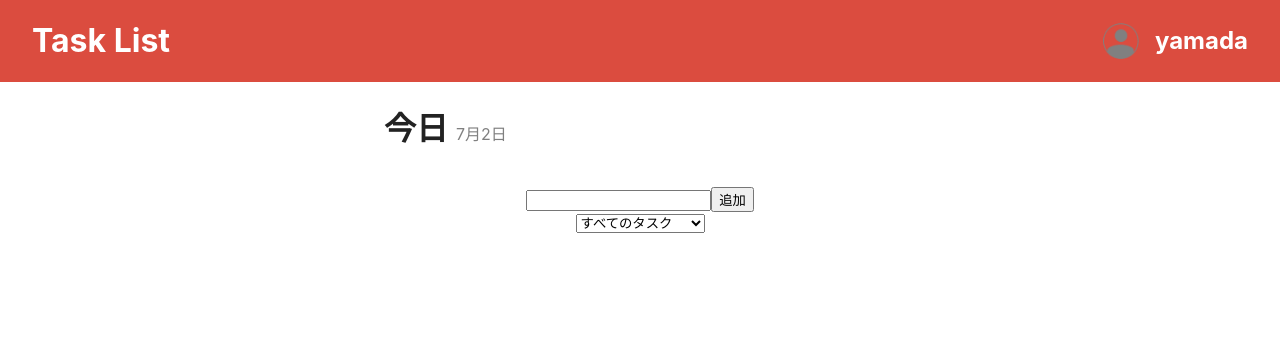
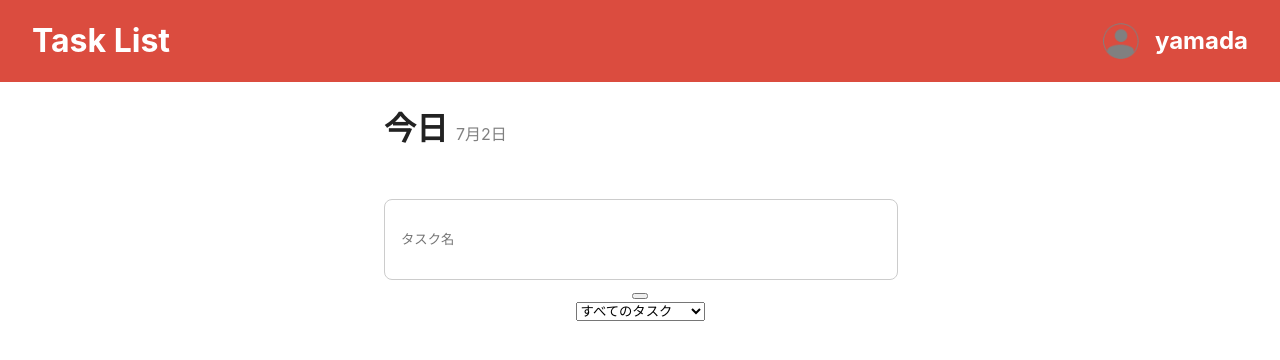
Before and after one commit to KuRa04/react-todo-app, a React (Create React App) app in the folder todo/: page / in a window 1280 px wide. Shown: the top 360 px of the page. Built offline with nearby package versions, Linux system fonts and the light colour scheme.

Commit message:
imp: sass

```diff
--- a/todo/package.json
+++ b/todo/package.json
@@ -39,5 +39,8 @@
       "last 1 firefox version",
       "last 1 safari version"
     ]
+  },
+  "devDependencies": {
+    "node-sass": "^5.0.0"
   }
 }
--- a/todo/src/App.css
+++ b/todo/src/App.scss
@@ -1,3 +1,19 @@
+input {
+  width: 100%;
+  margin: 0;
+  padding: 0;
+  border: 0;
+
+  &:focus {
+    outline: none;
+  }
+}
+
+ul {
+  margin: 0;
+  padding: 0;
+}
+
 li {
   margin: 0;
   padding: 0;
@@ -46,9 +62,31 @@ li {
 
 .today {
   padding-right: 8px;
-  color: #222222;
+  color: #222;
 }
 
 .date {
   color: #808080;
 }
+
+.task_item_list {
+  display: flex;
+  align-items: center;
+  border-bottom: 1px solid #ccc;
+}
+
+.task_item {
+  width: 80%;
+}
+
+.delete_button {
+  color: #222;
+}
+
+.input_wrapper {
+  margin-top: 28px;
+  padding: 32px 0;
+  border: 1px solid #ccc;
+  border-radius: 8px;
+  text-indent: 1rem;
+}
--- a/todo/src/App.tsx
+++ b/todo/src/App.tsx
@@ -1,5 +1,5 @@
 import React, { useState } from 'react';
-import './App.css';
+import './App.scss';
 
 interface Todo {
   value: string
@@ -51,6 +51,7 @@ const App: React.VFC = () => {
     setTodos(newTodos)
   }
 
+
   const handleOnRemove = (id: number, removed: boolean) => {
     const newTodos = todos.map((todo) => {
       if(todo.id === id) {
@@ -98,10 +99,9 @@ const App: React.VFC = () => {
         <ul className='items'>
           {filteredTodos.map(todo => {
             return (
-              <li className='task_item' key={todo.id}>
-                <input type='radio' disabled={todo.removed} checked={todo.checked} onChange={() => handleOnCheck(todo.id, todo.checked)}/>
-                <input type='text' disabled={todo.checked || todo.removed} value={todo.value} onChange={(e) => handleOnEdit(todo.id, e.target.value)} />
-                <button onClick={() => handleOnRemove(todo.id, todo.removed)}>{todo.removed ? '復元' : '削除'}</button>
+              <li className='task_item_list' key={todo.id}>
+                <input className='task_item' type='text' disabled={todo.checked || todo.removed} value={todo.value} onChange={(e) => handleOnEdit(todo.id, e.target.value)} />
+                <a className='delete_button' onClick={() => handleOnRemove(todo.id, todo.removed)}>{todo.removed ? 'restore' : 'delete'}</a>
               </li>
             )
           })}
@@ -110,8 +110,8 @@ const App: React.VFC = () => {
           <button onClick={() => handleOnEmpty()}>ゴミ箱を空にする</button>
         ) : (
           <form onSubmit={(e) => handleOnSubmit(e)}>
-            <input type='text' value={text} disabled={filter === 'checked'} onChange={(e) => setText(e.target.value)} />
-            <input type='submit' value={'追加'} disabled={filter === 'checked'} onSubmit={(e) => handleOnSubmit(e)} />
+            <input className='input_wrapper' type='text' value={text} disabled={filter === 'checked'} onChange={(e) => setText(e.target.value)} placeholder='タスク名' />
+            <button className='submit_button' onSubmit={() => handleOnSubmit} />
           </form>
         )}
         <select defaultValue='all' onChange={(e) => setFilter(e.target.value as Filter)}>
--- a/todo/src/index.tsx
+++ b/todo/src/index.tsx
@@ -1,6 +1,6 @@
 import React from 'react';
 import ReactDOM from 'react-dom';
-import './index.css';
+import './index.scss';
 import App from './App';
 import reportWebVitals from './reportWebVitals';
 
```
Also changed, not shown: todo/src/index.scss (renamed from todo/src/index.css), 1 other file (tests, documents, lock files or other folders).
